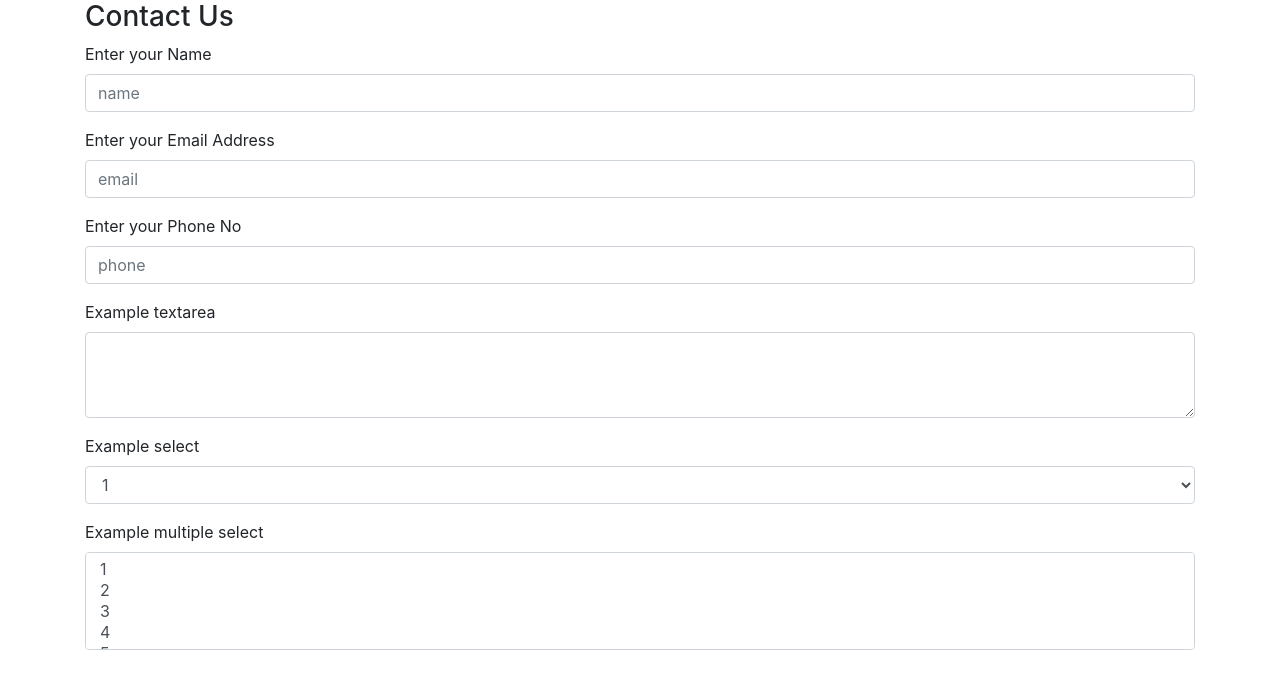
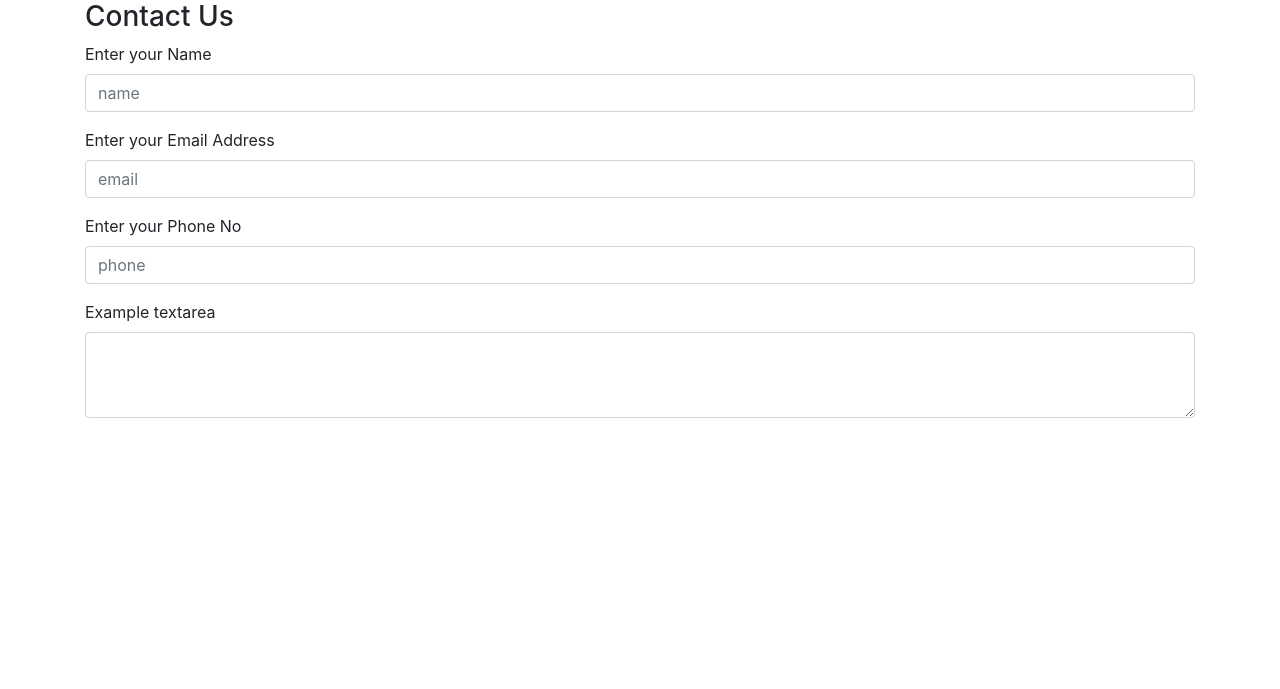
Before and after one commit to TejsinghDhaosriya/ecommerce-website-django, a Django app: page /shop/contact/ in a window 1280 px wide. Shown: the part 56-745 px from the top of the page. Run offline with Django 3.2, Linux system fonts and the light colour scheme; some libraries are stand-ins or nearby versions.

Commit message:
creating contact us

```diff
--- a/shop/templates/shop/contact.html
+++ b/shop/templates/shop/contact.html
@@ -1,7 +1,7 @@
 {%extends 'shop/base.html'%}
 {%block title%}ContactUs{%endblock%}
 {%block body%}
-<div class="container">
+<div class="container action='/contact'">
     <h3>Contact Us</h3>
     <form>
         <div class="form-group">
@@ -21,26 +21,7 @@
             <textarea class="form-control" id="exampleFormControlTextarea1" rows="3"></textarea>
           </div>
         </form>
-        <div class="form-group">
-          <label for="exampleFormControlSelect1">Example select</label>
-          <select class="form-control" id="exampleFormControlSelect1">
-            <option>1</option>
-            <option>2</option>
-            <option>3</option>
-            <option>4</option>
-            <option>5</option>
-          </select>
-        </div>
-        <div class="form-group">
-          <label for="exampleFormControlSelect2">Example multiple select</label>
-          <select multiple class="form-control" id="exampleFormControlSelect2">
-            <option>1</option>
-            <option>2</option>
-            <option>3</option>
-            <option>4</option>
-            <option>5</option>
-          </select>
-        </div>
+
 
 </div>
 
```
